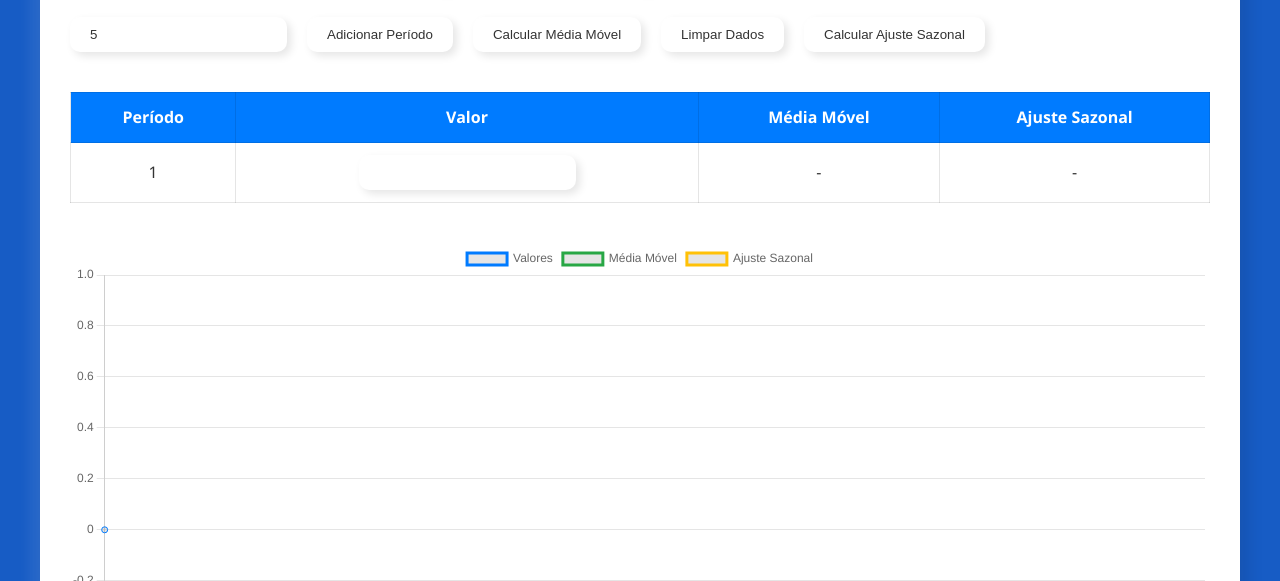
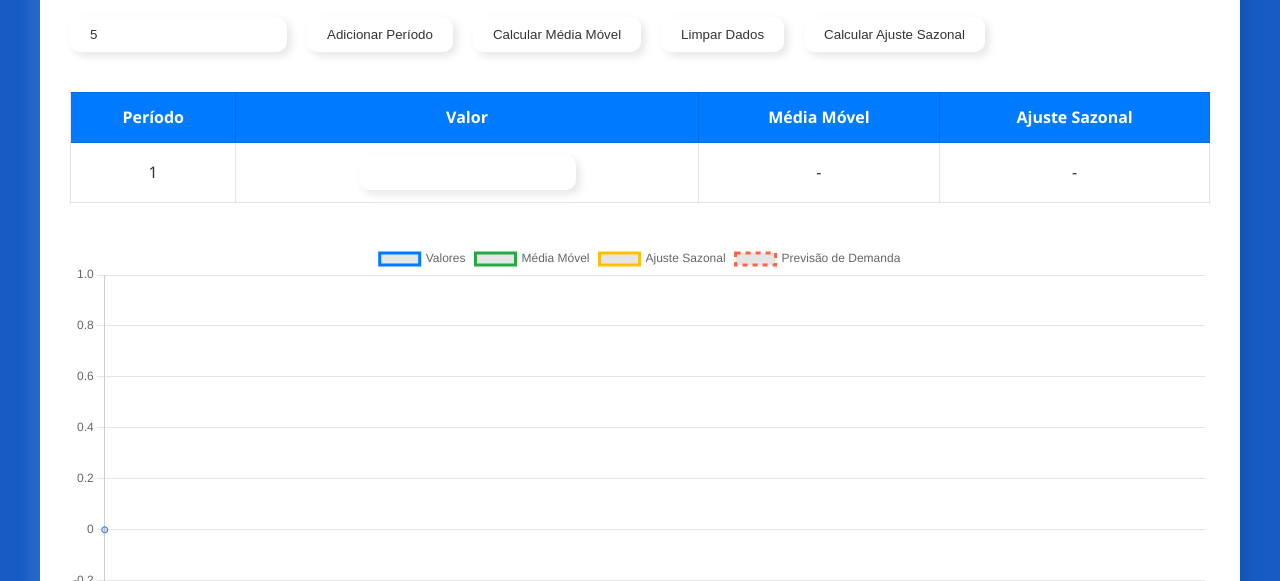
Before and after one commit to LucasSlessa/ESTAGIO_COMPUTACAO, a plain HTML site: page index.html in a window 1280 px wide. Both pictures are taken after typing "5" into the empty fields and a click on the button "Adicionar Período". Shown: the part 219-800 px from the top of the page. Drawn offline with nearby package versions, Linux system fonts and the light colour scheme; some packages are replaced by stand-ins of ours; a script that the page names is missing.

Commit message:
js separado

```diff
--- a/index.html
+++ b/index.html
@@ -7,6 +7,7 @@
     <script src="https://cdn.jsdelivr.net/npm/chart.js"></script>
     <link rel="stylesheet" href="styles.css">
     <script src="script.js"></script>
+    <script src="https://cdn.jsdelivr.net/npm/chartjs-plugin-zoom"></script>
 
 
     <script src="https://cdnjs.cloudflare.com/ajax/libs/jspdf/2.4.0/jspdf.umd.min.js"></script>
@@ -71,6 +72,7 @@
                 <canvas id="grafico"></canvas>
             </div>
 
+
             <div class="controls">
 
                 <button onclick="exportarParaPDF()">Exportar para PDF</button>
--- a/script.js
+++ b/script.js
@@ -117,6 +117,34 @@ function calcularSazonalidade() {
     atualizarGrafico();
 }
 
+function calcularPrevisaoDemanda() {
+    const tbody = document.querySelector('#dadosTabela tbody');
+    const valores = Array.from(tbody.querySelectorAll('input')).map(input => parseFloat(input.value));
+    const numPeriodos = valores.length;
+
+    if (numPeriodos < 1) {
+        alert('É necessário pelo menos 1 período para calcular a previsão de demanda.');
+        return;
+    }
+
+    const medias = Array.from(tbody.children).map(row => {
+        const mediaText = row.children[2].textContent;
+        return mediaText === '-' ? null : parseFloat(mediaText);
+    });
+
+    const ajustes = Array.from(tbody.children).map(row => {
+        const ajusteText = row.children[3].textContent;
+        return ajusteText === '-' ? null : parseFloat(ajusteText);
+    });
+
+    // Calcular a previsão de demanda (Média Móvel * Ajuste Sazonal)
+    const previsao = medias.map((media, i) => media && ajustes[i] ? media * ajustes[i] : null);
+
+    return previsao;
+}
+
+
+
 function limparDados() {
     document.querySelector('#dadosTabela tbody').innerHTML = '';
     document.getElementById('periodos').value = '';
@@ -126,7 +154,6 @@ function limparDados() {
         chart = null;
     }
 }
-
 function atualizarGrafico() {
     const ctx = document.getElementById('grafico').getContext('2d');
     const tbody = document.querySelector('#dadosTabela tbody');
@@ -141,6 +168,9 @@ function atualizarGrafico() {
         const ajusteText = row.children[3].textContent;
         return ajusteText === '-' ? null : parseFloat(ajusteText);
     });
+
+    // Calcular previsão de demanda
+    const previsaoDemanda = calcularPrevisaoDemanda();
 
     if (chart) {
         chart.destroy();
@@ -168,11 +198,19 @@ function atualizarGrafico() {
                     data: ajustes,
                     borderColor: '#ffc107',
                     tension: 0.1
+                },
+                {
+                    label: 'Previsão de Demanda',
+                    data: previsaoDemanda,
+                    borderColor: '#ff6347', // Cor do gráfico de previsão
+                    tension: 0.1,
+                    borderDash: [5, 5] // Linha tracejada para a previsão
                 }
             ]
         }
     });
 }
+
 
 
 async function exportarParaPDF() {
--- a/styles.css
+++ b/styles.css
@@ -163,6 +163,7 @@ img {
     display: flex;
 }
 
+
 .weight-input {
     width: 80px;
 }
```
